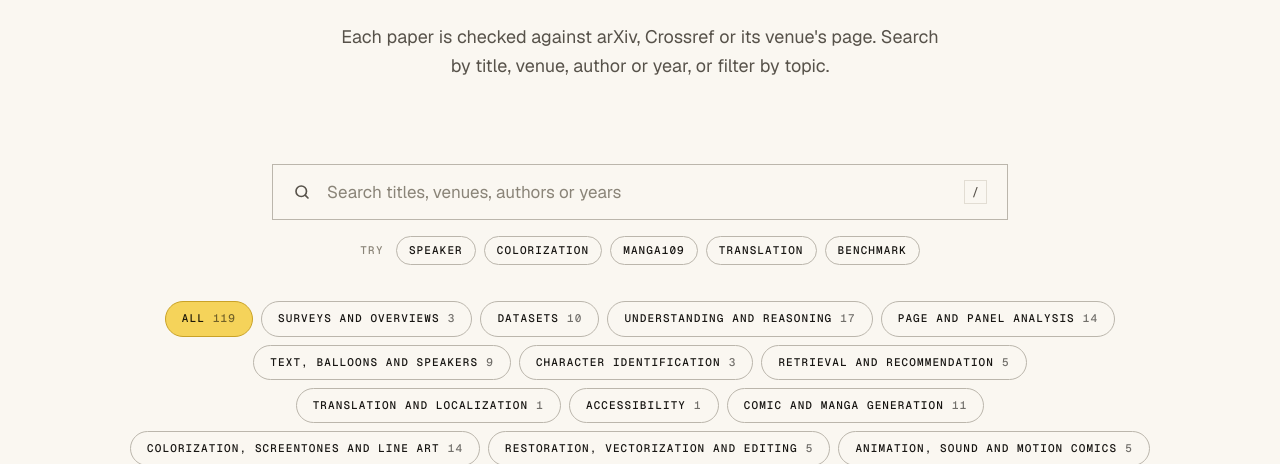
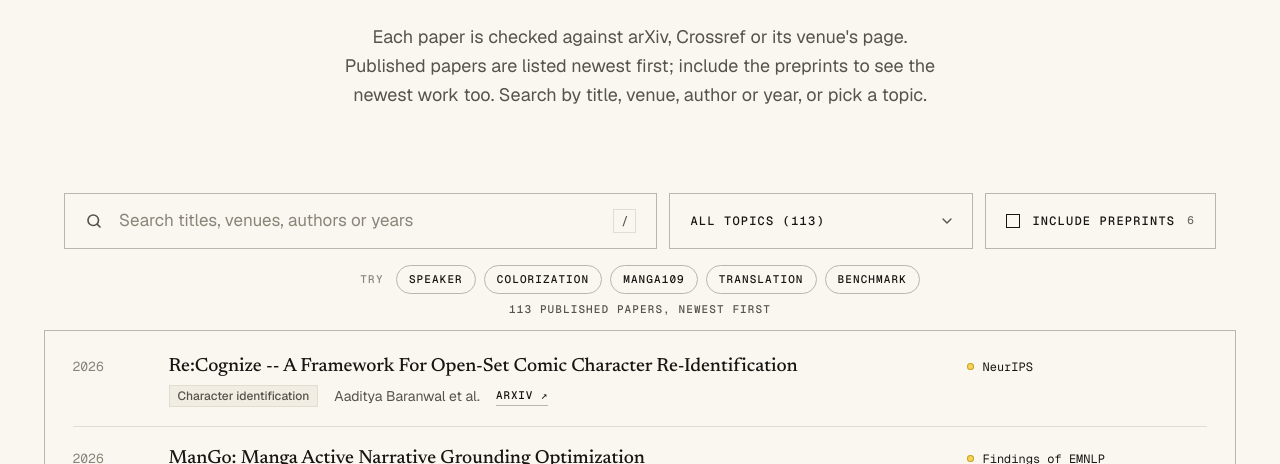
Before and after one commit to eternal-f1ame/awesome-comics-ai, a plain HTML site: page docs/papers.html in a window 1280 px wide. Shown: the part 336-800 px from the top of the page. Drawn offline with nearby package versions, Linux system fonts and the light colour scheme.

Commit message:
Papers: one list, newest first, with topic tags, a topic menu and a preprint switch; the licence unwrapped
The papers page no longer groups by section. Every paper sits in one list ordered by when it appeared (a preprint's first-version day; else its year, with the month of its arXiv id when that id is from the same year). Each row shows its topic as a tag, and a click on the tag filters the list; a menu beside the search does the same and replaces the wall of topic chips. By default the list shows published papers only; an "Include preprints" button adds them and shows how many match. The address keeps the topic, the search and the switch. The home page's newest papers use the same order.

LICENSE keeps the CC0 1.0 text word for word, with one line per paragraph and per item instead of lines wrapped at 72 characters.

Co-Authored-By: Claude Opus 5.5 <noreply@anthropic.com>
Claude-Session: https://claude.ai/code/session_01QZVr4qPUvD7dSCmNDNyDta

```diff
--- a/docs/assets/site.css
+++ b/docs/assets/site.css
@@ -118,6 +118,24 @@ h1, h2 { font-family: var(--serif); font-weight: 400; letter-spacing: -.014em; f
 .tile:hover .go { transform: translateX(0.25rem); }
 
 /* the list: a search, filter pills, and rows ruled like a table inside the frame */
+/* the search and the topic menu side by side */
+.controls { display: flex; gap: 0.75rem; max-width: 72rem; margin: 0 auto; }
+.controls .search { flex: 1; min-width: 0; max-width: none; margin: 0; }
+.pick { position: relative; flex: 0 0 19rem; display: block; }
+.pick select { appearance: none; -webkit-appearance: none; width: 100%; height: 3.5rem; margin: 0; padding: 0 3rem 0 1.25rem; border: 1px solid var(--rule); border-radius: 0; background: var(--bg); color: var(--ink); font: 500 0.75rem/1 var(--monof); letter-spacing: .1em; text-transform: uppercase; text-overflow: ellipsis; cursor: pointer; transition: border-color .2s, background .2s; }
+.pick select:hover, .pick select:focus-visible { border-color: var(--ink); outline: none; }
+.pick.on select { background: var(--accent); border-color: var(--accent-line); color: var(--accent-ink); }
+.pick svg { position: absolute; right: 1.125rem; top: 50%; width: 1rem; height: 1rem; transform: translateY(-50%); pointer-events: none; color: var(--muted); }
+.pick.on svg { color: var(--accent-ink); }
+/* the preprint switch: off shows published papers only */
+.toggle { flex: none; display: inline-flex; align-items: center; gap: 0.75rem; height: 3.5rem; padding: 0 1.25rem; border: 1px solid var(--rule); background: var(--bg); color: var(--ink); font: 500 0.75rem/1 var(--monof); letter-spacing: .1em; text-transform: uppercase; cursor: pointer; white-space: nowrap; transition: border-color .2s, background .2s; }
+.toggle:hover { border-color: var(--ink); }
+.toggle .box { width: 0.875rem; height: 0.875rem; border: 1px solid currentColor; display: grid; place-items: center; }
+.toggle[aria-pressed="true"] { background: var(--accent); border-color: var(--accent-line); color: var(--accent-ink); }
+.toggle[aria-pressed="true"] .box::after { content: ""; width: 0.5rem; height: 0.5rem; background: currentColor; }
+.toggle small { font-size: 0.6875rem; opacity: .6; }
+.toggle:focus-visible { outline: 2px solid var(--accent-line); outline-offset: 3px; }
+.sr { position: absolute; width: 1px; height: 1px; overflow: hidden; clip: rect(0 0 0 0); white-space: nowrap; }
 .search { display: flex; align-items: center; gap: 0.875rem; max-width: 46rem; height: 3.5rem; margin: 0 auto; padding: 0 1.25rem; border: 1px solid var(--rule); background: var(--bg); transition: border-color .2s; }
 .search:focus-within { border-color: var(--ink); }
 .search svg { width: 1.125rem; height: 1.125rem; color: var(--muted); flex: none; }
@@ -126,31 +144,25 @@ h1, h2 { font-family: var(--serif); font-weight: 400; letter-spacing: -.014em; f
 .search kbd { font: 500 0.75rem/1 var(--monof); color: var(--muted); border: 1px solid var(--line); padding: 0.3125rem 0.4375rem; }
 .try { display: flex; flex-wrap: wrap; justify-content: center; align-items: center; gap: 0.5rem; margin: 1rem auto 0; }
 .try span { font: 500 0.6875rem/1 var(--monof); letter-spacing: .12em; text-transform: uppercase; color: var(--faint); margin-right: 0.25rem; }
-.pill, .chip { border: 1px solid var(--rule); background: transparent; color: var(--ink); border-radius: 999px; font: 500 0.6875rem/1.2 var(--monof); letter-spacing: .1em; text-transform: uppercase; cursor: pointer; transition: background .2s, color .2s, border-color .2s; }
+.pill { border: 1px solid var(--rule); background: transparent; color: var(--ink); border-radius: 999px; font: 500 0.6875rem/1.2 var(--monof); letter-spacing: .1em; text-transform: uppercase; cursor: pointer; transition: background .2s, color .2s, border-color .2s; }
 .pill { padding: 0.4375rem 0.75rem; }
-.pill:hover, .chip:hover { border-color: var(--ink); }
-.chips { display: flex; gap: 0.5rem; overflow-x: auto; margin: 2.5rem calc(-1 * var(--gut)) 0; padding: 0.25rem var(--gut) 0.75rem; scrollbar-width: none;
-  -webkit-mask-image: linear-gradient(90deg, transparent 0, #000 1.25rem, #000 calc(100% - 2.75rem), transparent); mask-image: linear-gradient(90deg, transparent 0, #000 1.25rem, #000 calc(100% - 2.75rem), transparent); }
-.chips::-webkit-scrollbar { display: none; }
-.chip { flex: none; padding: 0.625rem 1rem; }
-.chip[aria-pressed="true"] { background: var(--accent); color: var(--accent-ink); border-color: var(--accent-line); }
-.chip small { font-size: 0.6875rem; opacity: .6; margin-left: 0.5rem; }
+.pill:hover { border-color: var(--ink); }
 .count { margin: 0.5rem 0 0; font: 500 0.6875rem/1.4 var(--monof); letter-spacing: .1em; text-transform: uppercase; color: var(--muted); min-height: 1.4em; }
 .list { border-top: 1px solid var(--rule); border-bottom: 1px solid var(--rule); padding: 0 1.75rem; }
 #results.list { margin-top: 0.75rem; }
-.group + .group { border-top: 1px solid var(--rule); }
-.ghead { display: flex; align-items: baseline; gap: 1rem; padding: 2.25rem 0 1rem; border-bottom: 1px solid var(--line); }
-.ghead .gn { font: 500 0.75rem/1 var(--monof); color: var(--accent-text); }
-.ghead h3 { margin: 0; font-family: var(--serif); font-size: clamp(1.5rem, 2.4vw, 2rem); font-weight: 400; letter-spacing: -.012em; }
-.ghead .gc { margin-left: auto; font: 500 0.75rem/1 var(--monof); color: var(--faint); white-space: nowrap; }
+#results .paper:first-child { padding-top: 1.375rem; }
 .paper { display: grid; grid-template-columns: 4.5rem minmax(0, 1fr) minmax(9rem, 15rem); gap: 1.5rem; align-items: baseline; padding: 1.125rem 0; border-bottom: 1px solid var(--line); }
-.group .paper:last-child, #newest .paper:last-child { border-bottom: 0; }
+#results .paper:last-child, #newest .paper:last-child { border-bottom: 0; }
 .paper .yr { font: 0.8125rem/1.4 var(--monof); color: var(--faint); }
 .paper .t { font-family: var(--serif); font-size: 1.1875rem; font-weight: 500; letter-spacing: -.003em; line-height: 1.3; text-decoration: none; }
 .paper .t:hover { text-decoration: underline; text-decoration-color: var(--accent-line); text-decoration-thickness: 2px; text-underline-offset: 3px; }
 .meta { display: flex; flex-wrap: wrap; align-items: center; gap: 0.25rem 1rem; margin-top: 0.375rem; font-size: 0.875rem; color: var(--muted); }
 .meta a { font: 500 0.6875rem/1.6 var(--monof); letter-spacing: .08em; text-transform: uppercase; text-decoration: none; color: var(--ink); border-bottom: 1px solid var(--rule); }
 .meta a:hover { border-color: var(--ink); }
+/* a paper's topic, as a tag: a click filters the list by it */
+.meta a.tag { padding: 0.0625rem 0.5rem; border: 1px solid var(--line); background: var(--tint); color: var(--muted); font: 500 0.75rem/1.5 var(--sans); letter-spacing: 0; text-transform: none; transition: border-color .2s, color .2s, background .2s; }
+.meta a.tag:hover { border-color: var(--ink); color: var(--ink); }
+.meta a.tag.on { background: var(--accent-soft); border-color: var(--accent-line); color: var(--ink); }
 .venue { display: inline-flex; align-items: baseline; gap: 0.5rem; font: 0.75rem/1.4 var(--monof); color: var(--ink); }
 .venue::before { content: ""; width: 0.4375rem; height: 0.4375rem; border-radius: 50%; background: var(--accent); box-shadow: inset 0 0 0 1px var(--accent-line); flex: none; transform: translateY(-0.0625rem); }
 .venue.pre { color: var(--muted); }
@@ -170,7 +182,7 @@ h1, h2 { font-family: var(--serif); font-weight: 400; letter-spacing: -.014em; f
 
 .reveal { opacity: 0; transform: translateY(1.125rem); transition: opacity .7s ease, transform .7s cubic-bezier(.2, .8, .2, 1); }
 .reveal.in { opacity: 1; transform: none; }
-.pill:focus-visible, .chip:focus-visible, .tile:focus-visible, .btn:focus-visible, .nav a:focus-visible, .theme button:focus-visible, .brand:focus-visible, .foot a:focus-visible { outline: 2px solid var(--accent-line); outline-offset: 3px; }
+.pill:focus-visible, .pick select:focus-visible, .tile:focus-visible, .btn:focus-visible, .nav a:focus-visible, .theme button:focus-visible, .brand:focus-visible, .foot a:focus-visible { outline: 2px solid var(--accent-line); outline-offset: 3px; }
 @media (prefers-reduced-motion: reduce) {
   *, *::before, *::after { animation: none !important; transition: none !important; }
   .reveal { opacity: 1; transform: none; }
@@ -235,6 +247,9 @@ h1, h2 { font-family: var(--serif); font-weight: 400; letter-spacing: -.014em; f
 @media (max-width: 52em) {
   .bar { gap: 1.5rem; }
   .nav { gap: 1.5rem; }
+  .controls { flex-wrap: wrap; }
+  .controls .search { flex: 1 1 100%; }
+  .pick { flex: 1 1 14rem; }
   .stats { grid-template-columns: repeat(2, minmax(0, 1fr)); }
   .stats div:nth-child(3) { border-left: 0; }
   .stats div:nth-child(n+3) { border-top: 1px solid var(--rule); }
@@ -259,6 +274,10 @@ h1, h2 { font-family: var(--serif); font-weight: 400; letter-spacing: -.014em; f
   .paper .yr { order: 0; }
   .paper .pv { grid-column: auto; margin-top: 0.25rem; }
   .search { height: 3.25rem; }
+  .controls { flex-direction: column; gap: 0.5rem; }
+  .pick { flex: none; }
+  .pick select { height: 3.25rem; }
+  .toggle { height: 3.25rem; justify-content: center; }
   .search input { font-size: 1rem; }
   .search kbd { display: none; }
   .lead { font-size: 1.0625rem; }
@@ -276,6 +295,5 @@ h1, h2 { font-family: var(--serif); font-weight: 400; letter-spacing: -.014em; f
 .post > .eyebrow { display: flex; width: fit-content; }
 /* the topic filters wrap into centred rows on wide screens, and scroll in one row on phones */
 @media (min-width: 40.0625em) {
-  .chips { flex-wrap: wrap; justify-content: center; overflow: visible; margin: 2.25rem auto 0; padding: 0; max-width: 64rem; -webkit-mask-image: none; mask-image: none; }
   .count { text-align: center; }
 }
--- a/docs/assets/site.js
+++ b/docs/assets/site.js
@@ -87,14 +87,23 @@
   let sections, papers, resources, posts, meta, maxY, minY, recent;
   const short = t => t.startsWith("Adjacent: ") ? t.slice(10, 11).toUpperCase() + t.slice(11) + " (adjacent)" : t;
   const byCat = id => papers.filter(p => p.category === id);
-  const matches = (p, terms) => terms.every(t => (p.title + " " + p.venue + " " + p.year + " " + (p.authors || "")).toLowerCase().includes(t));
+  const topicName = id => short((sections.find(s => s.id === id) || { title: id }).title);
+  // when a paper appeared, for sorting newest first: a preprint's first-version day; else its year, with the month of its arXiv id
+  // when that id is from the same year (2507.10053 is July 2025); else the year alone, after the dated papers of that year
+  const when = p => {
+    if (p.date) return String(p.date);
+    const m = /^(\d{2})(\d{2})\./.exec(String(p.arxiv || ""));
+    return m && 2000 + +m[1] === p.year ? `${p.year}-${m[2]}` : `${p.year}-00`;
+  };
+  const chrono = list => [...list].sort((a, b) => when(b).localeCompare(when(a)) || a.title.localeCompare(b.title));
+  const matches = (p, terms) => terms.every(t => (p.title + " " + p.venue + " " + p.year + " " + (p.authors || "") + " " + topicName(p.category)).toLowerCase().includes(t));
   const link = (href, label) => href ? `<a href="${esc(href)}" target="_blank" rel="noopener">${label}&nbsp;↗</a>` : "";
-  function row(p) {
+  function row(p, active) {
     const main = p.paper || (p.arxiv ? "https://arxiv.org/abs/" + p.arxiv : "");
     const ax = p.arxiv && !(p.paper || "").includes(p.arxiv) ? link("https://arxiv.org/abs/" + p.arxiv, "arXiv") : "";
     const venue = p.venue === "arXiv" ? `<span class="venue pre">preprint${p.date ? " " + esc(String(p.date).slice(0, 7)) : ""}</span>` : `<span class="venue">${esc(p.venue)}</span>`;
     return `<div class="paper"><div class="yr">${p.year}</div><div class="pb"><a class="t" href="${esc(main)}" target="_blank" rel="noopener">${esc(p.title)}</a>
-      <div class="meta"><span>${esc(p.authors || "")}</span>${ax}${link(p.code, "Code")}${link(p.project, "Project")}</div></div><div class="pv">${venue}</div></div>`;
+      <div class="meta"><a class="tag${active === p.category ? " on" : ""}" href="papers.html?topic=${encodeURIComponent(p.category)}" data-topic="${esc(p.category)}">${esc(topicName(p.category))}</a><span>${esc(p.authors || "")}</span>${ax}${link(p.code, "Code")}${link(p.project, "Project")}</div></div><div class="pv">${venue}</div></div>`;
   }
 
   // ---- render the page that is in <main> now ----
@@ -180,57 +189,60 @@
       }), { threshold: .4 });
       counter.observe($("stats"));
     }
-    // the newest papers: by year, preprints by their first-version date
-    const key = p => p.date ? String(p.date) : `${p.year}-00`;
-    $("newest").innerHTML = [...papers].sort((a, b) => key(b).localeCompare(key(a)) || a.title.localeCompare(b.title)).slice(0, 6).map(row).join("");
+    // the newest papers, by the same order as the list
+    $("newest").innerHTML = chrono(papers).slice(0, 6).map(p => row(p)).join("");
   }
 
   function papersPage() {
-    // the address keeps the topic and the search, so a filtered list can be shared: papers.html?topic=datasets&q=manga
+    // one list, newest first, whatever the topic; a topic is a tag, and the menu (or a click on a tag) filters by it. Published
+    // papers only, until the reader includes the preprints. The address keeps all three, so a filtered list can be shared:
+    // papers.html?topic=datasets&q=manga&preprints=1
     const params = new URLSearchParams(location.search);
-    let active = sections.some(s => s.id === params.get("topic")) ? params.get("topic") : "all";
-    const q = $("q"), chips = $("chips");
+    const q = $("q"), pick = $("topic"), pre = $("preprints"), all = chrono(papers);
+    const isPre = p => p.venue === "arXiv";
+    let withPre = params.get("preprints") === "1";
+    pick.innerHTML = `<option value="all"></option>` + sections.map(s => `<option value="${esc(s.id)}"></option>`).join("");
+    pick.value = sections.some(s => s.id === params.get("topic")) ? params.get("topic") : "all";
     q.value = params.get("q") || "";
-    const mk = (id, label, n) => {
-      const b = document.createElement("button"); b.className = "chip"; b.type = "button"; b.dataset.id = id;
-      b.innerHTML = esc(label) + `<small>${n}</small>`; b.onclick = () => setActive(id, true); chips.appendChild(b);
-    };
-    mk("all", "All", papers.length);
-    sections.forEach(s => mk(s.id, short(s.title), byCat(s.id).length));
     function sync() {
       const u = new URL(location.href);
-      u.searchParams.delete("topic"); u.searchParams.delete("q");
-      if (active !== "all") u.searchParams.set("topic", active);
+      ["topic", "q", "preprints"].forEach(k => u.searchParams.delete(k));
+      if (pick.value !== "all") u.searchParams.set("topic", pick.value);
       if (q.value.trim()) u.searchParams.set("q", q.value.trim());
+      if (withPre) u.searchParams.set("preprints", "1");
       if (u.href !== location.href) history.replaceState(history.state, "", u);
-    }
-    function setActive(id, smooth) {
-      active = id;
-      [...chips.children].forEach(c => {
-        const on = c.dataset.id === active; c.setAttribute("aria-pressed", String(on));
-        if (on) chips.scrollTo({ left: c.offsetLeft - (chips.clientWidth - c.offsetWidth) / 2, behavior: smooth && !reduce ? "smooth" : "instant" });   // the chip row only
-      });
-      render(); sync();
     }
     ["speaker", "colorization", "Manga109", "translation", "benchmark"].forEach(t => {
       const b = document.createElement("button"); b.className = "pill"; b.type = "button"; b.textContent = t;
       b.onclick = () => { q.value = t; render(); sync(); }; $("try").appendChild(b);
     });
     q.addEventListener("input", () => { render(); sync(); });
+    pick.addEventListener("change", () => { render(); sync(); });
+    pre.addEventListener("click", () => { withPre = !withPre; render(); sync(); });
+    $("results").addEventListener("click", e => {          // a tag filters this list in place
+      const t = e.target.closest("[data-topic]");
+      if (!t) return;
+      e.preventDefault(); pick.value = t.dataset.topic; render(); sync();
+      scrollTo({ top: $("results").getBoundingClientRect().top + scrollY - 160, behavior: reduce ? "instant" : "smooth" });
+    });
     function render() {
       const terms = q.value.toLowerCase().split(/\s+/).filter(Boolean);
-      let html = "", n = 0;
-      sections.forEach((s, i) => {
-        if (active !== "all" && active !== s.id) return;
-        const ps = byCat(s.id).filter(p => matches(p, terms));
-        if (!ps.length) return;
-        n += ps.length;
-        html += `<div class="group"><div class="ghead"><span class="gn mono">${String(i + 1).padStart(2, "0")}</span><h3>${esc(short(s.title))}</h3><span class="gc mono">${ps.length}</span></div>${ps.map(row).join("")}</div>`;
-      });
-      $("results").innerHTML = html || '<p class="empty">No paper matches. Try fewer words, or open an issue if a paper is missing.</p>';
-      $("count").textContent = terms.length || active !== "all" ? `${n} of ${papers.length} papers` : "";
+      const shown = all.filter(p => withPre || !isPre(p));
+      // the menu counts what the reader would see: published papers, or every paper once preprints are in
+      pick.options[0].textContent = `All topics (${shown.length})`;
+      sections.forEach((s, i) => { pick.options[i + 1].textContent = `${short(s.title)} (${shown.filter(p => p.category === s.id).length})`; });
+      const hits = all.filter(p => (pick.value === "all" || p.category === pick.value) && matches(p, terms));
+      const ps = hits.filter(p => withPre || !isPre(p)), nPre = hits.filter(isPre).length;
+      pick.closest(".pick").classList.toggle("on", pick.value !== "all");
+      pre.setAttribute("aria-pressed", String(withPre));
+      pre.querySelector("small").textContent = nPre;
+      const kind = withPre ? "papers" : "published papers";
+      $("results").innerHTML = ps.map(p => row(p, pick.value)).join("") ||
+        `<p class="empty">No ${kind} match. ${!withPre && nPre ? `Include the preprints to see ${nPre} more.` : "Try fewer words or another topic, or open an issue if a paper is missing."}</p>`;
+      const filtered = terms.length || pick.value !== "all";
+      $("count").textContent = `${filtered ? `${ps.length} of ${shown.length}` : ps.length} ${kind}, newest first` + (withPre && nPre ? `, ${ps.filter(isPre).length} of them preprints` : "");
     }
-    setActive(active, false);
+    render(); sync();
   }
 
   function topics() {
--- a/docs/papers.html
+++ b/docs/papers.html
@@ -35,16 +35,23 @@
   <header class="pagehead reveal">
     <p class="eyebrow">Papers</p>
     <h1>The list</h1>
-    <p class="lead">Each paper is checked against arXiv, Crossref or its venue's page. Search by title, venue, author or year, or filter by topic.</p>
+    <p class="lead">Each paper is checked against arXiv, Crossref or its venue's page. Published papers are listed newest first; include the preprints to see the newest work too. Search by title, venue, author or year, or pick a topic.</p>
   </header>
 
-  <label class="search" for="q">
-    <svg viewBox="0 0 24 24" fill="none" stroke="currentColor" stroke-width="2.2" stroke-linecap="round" aria-hidden="true"><circle cx="11" cy="11" r="7"/><path d="m20 20-3.5-3.5"/></svg>
-    <input id="q" type="search" placeholder="Search titles, venues, authors or years" autocomplete="off">
-    <kbd>/</kbd>
-  </label>
+  <div class="controls">
+    <label class="search" for="q">
+      <svg viewBox="0 0 24 24" fill="none" stroke="currentColor" stroke-width="2.2" stroke-linecap="round" aria-hidden="true"><circle cx="11" cy="11" r="7"/><path d="m20 20-3.5-3.5"/></svg>
+      <input id="q" type="search" placeholder="Search titles, venues, authors or years" autocomplete="off">
+      <kbd>/</kbd>
+    </label>
+    <label class="pick" for="topic">
+      <span class="sr">Topic</span>
+      <select id="topic"><option value="all">All topics</option></select>
+      <svg viewBox="0 0 24 24" fill="none" stroke="currentColor" stroke-width="2" stroke-linecap="round" stroke-linejoin="round" aria-hidden="true"><path d="m6 9 6 6 6-6"/></svg>
+    </label>
+    <button class="toggle" id="preprints" type="button" aria-pressed="false"><span class="box" aria-hidden="true"></span>Include preprints<small></small></button>
+  </div>
   <div class="try" id="try"><span>Try</span></div>
-  <div class="chips" id="chips" role="group" aria-label="Filter by topic"></div>
   <p class="count" id="count" aria-live="polite"></p>
   <div class="list frame" id="results"></div>
 </main>
```
Also changed, not shown: 1 other file.
